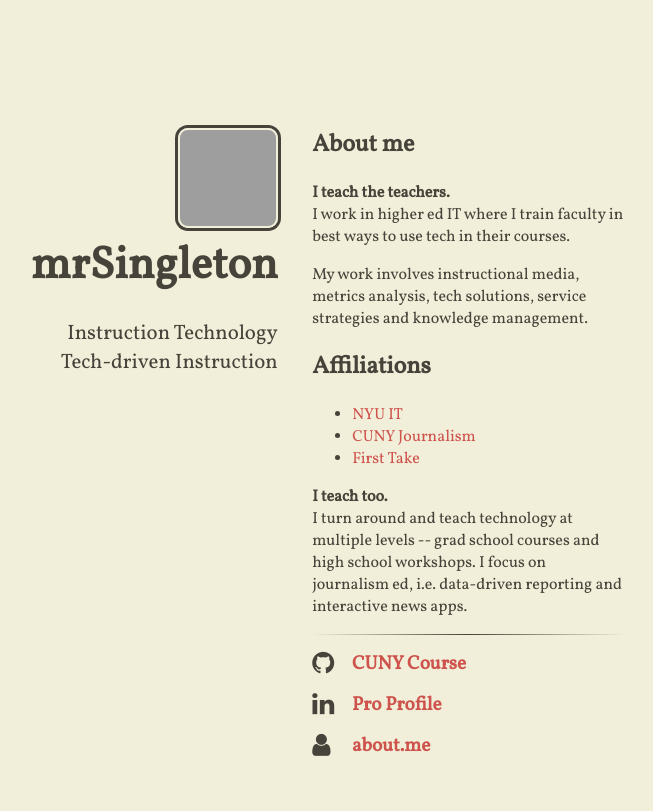
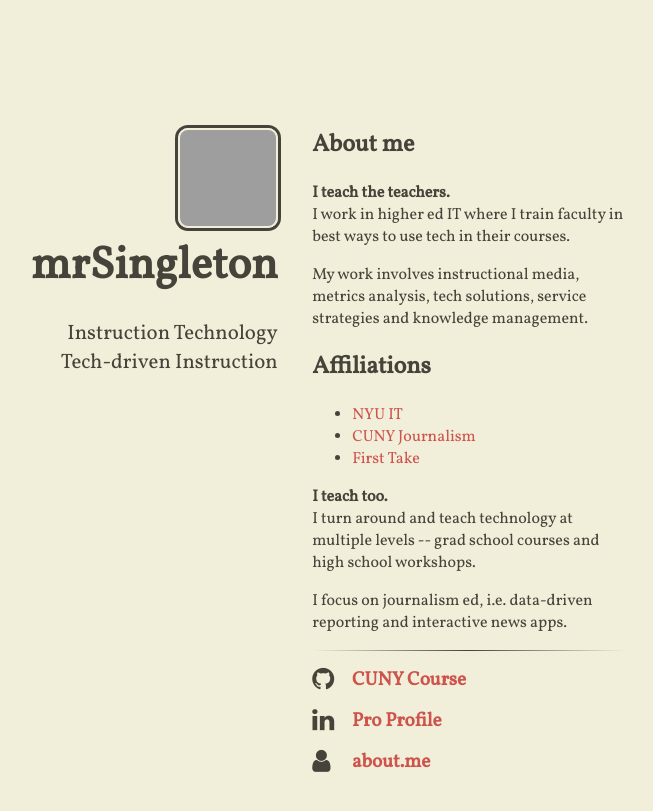
Before and after one commit to mrsingleton/mrsingleton.github.io, a Jekyll site: the page built from index.html, in a window 1280 px wide, cut to the strip 0-811 px from the top of the page. Shown: the whole strip, without its empty margins (355-1008 px from the left). Built offline with Jekyll 4.4.1, drawn with Linux system fonts in a browser that asks for light colours; nearby versions of some CDN libraries; grey boxes are pictures that could not be loaded.

```diff
--- a/_includes/content.html
+++ b/_includes/content.html
@@ -9,7 +9,8 @@
   <li><a href="http://www.firsttakenyc.com/" target="_blank">First Take</a></li>
 </ul>
 
-<p><strong>I teach too.</strong><br />I turn around and teach technology at multiple levels -- grad school courses and high school workshops. I focus on journalism ed, i.e. data-driven reporting and interactive news apps.</p>
+<p><strong>I teach too.</strong><br />I turn around and teach technology at multiple levels -- grad school courses and high school workshops.</p>
+<p>I focus on journalism ed, i.e. data-driven reporting and interactive news apps.</p>
 
 <hr />
 
```
